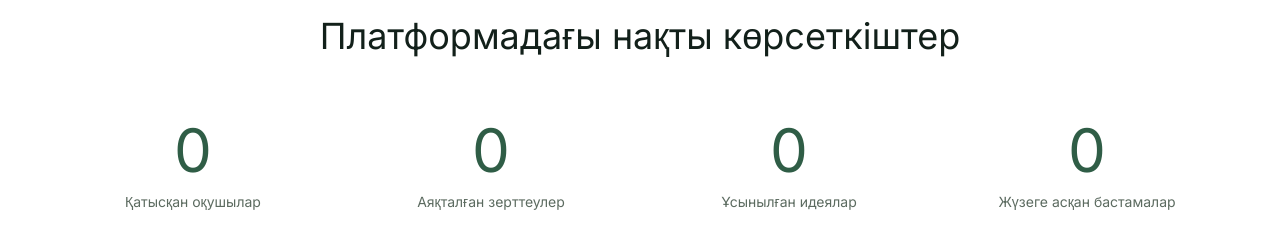
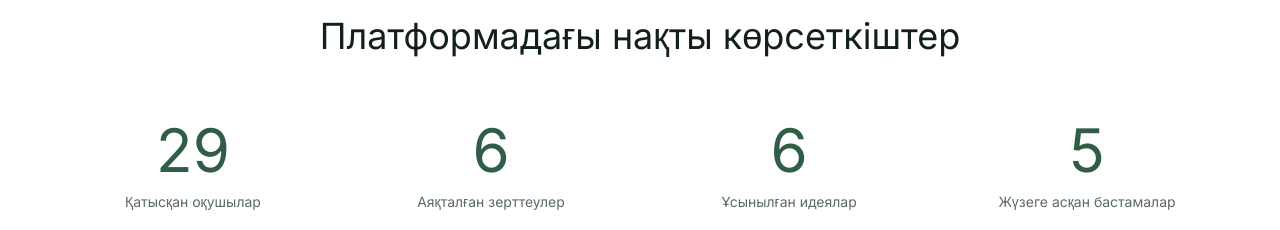
Before and after one commit to dmr88/geoleader, a React (Vite) app: page / in a window 1280 px wide. Shown: the part 3107-3337 px from the top of the page. Built offline with nearby package versions, Linux system fonts and the light colour scheme.

Commit message:
Metrics: update with real platform numbers (29 students, 6 research, 6 ideas, 5 initiatives)

```diff
--- a/src/components/Metrics.tsx
+++ b/src/components/Metrics.tsx
@@ -1,9 +1,8 @@
-// Replace these with real numbers from the platform once tracking is wired up.
 const metrics = [
-  { value: 0, label: 'Қатысқан оқушылар' },
-  { value: 0, label: 'Аяқталған зерттеулер' },
-  { value: 0, label: 'Ұсынылған идеялар' },
-  { value: 0, label: 'Жүзеге асқан бастамалар' },
+  { value: 29, label: 'Қатысқан оқушылар' },
+  { value: 6, label: 'Аяқталған зерттеулер' },
+  { value: 6, label: 'Ұсынылған идеялар' },
+  { value: 5, label: 'Жүзеге асқан бастамалар' },
 ]
 
 export default function Metrics() {
```
Also changed, not shown: 2 other files (tests, documents, lock files or other folders).
